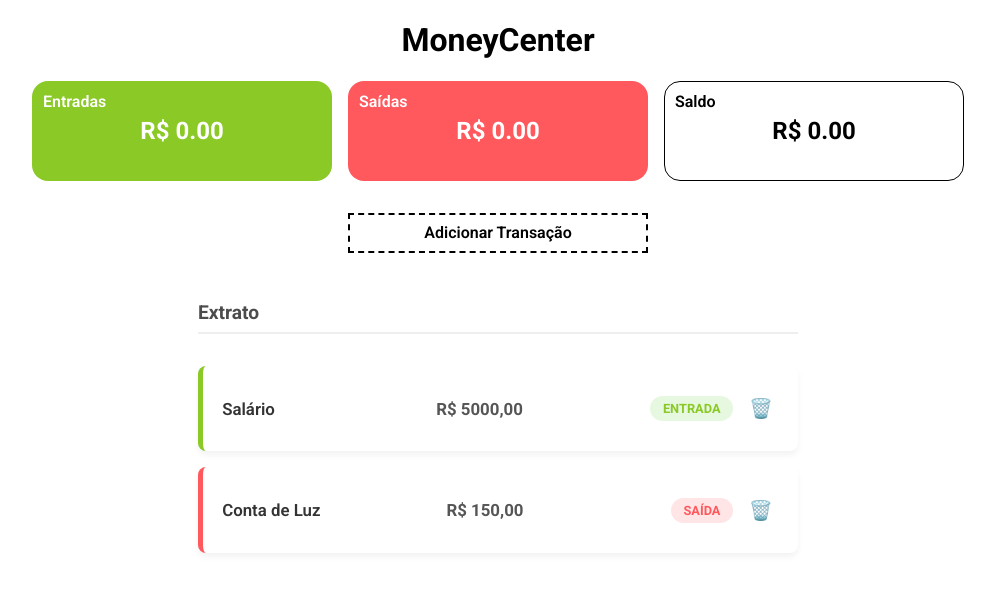
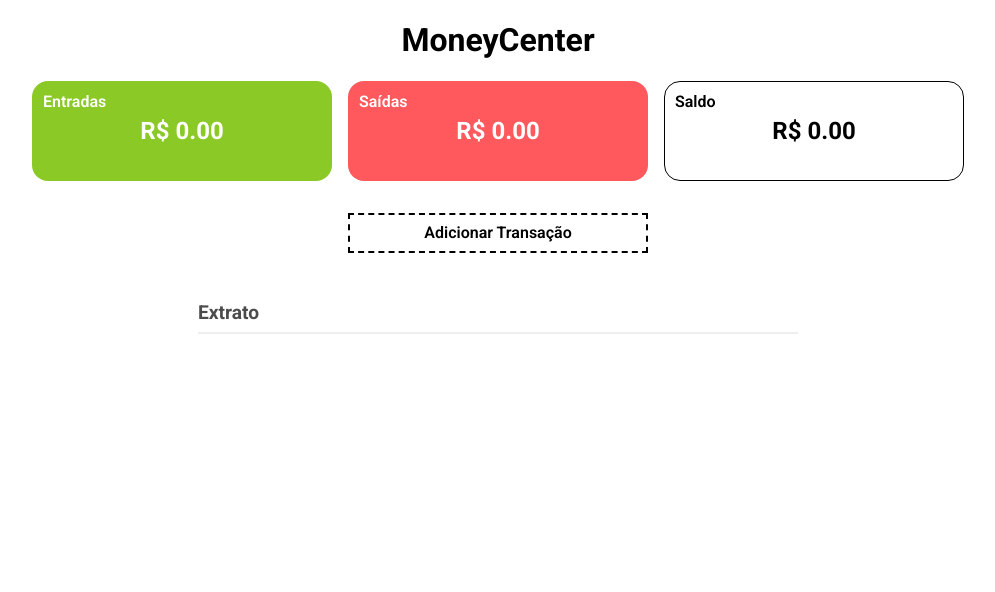
Before and after one commit to jeancarloslima/dashboard-financeiro, a React (Vite) app: page / in a window 1280 px wide. Shown: the top 592 px of the page, without its empty margins (142-1137 px from the left). Built offline with nearby package versions, Linux system fonts and the light colour scheme.

Commit message:
Adicionando função de deletar transação

```diff
--- a/src/App.jsx
+++ b/src/App.jsx
@@ -1,4 +1,4 @@
-import { useEffect, useReducer } from "react";
+import { useCallback, useEffect, useReducer } from "react";
 import styles from "./App.module.css";
 import FormularioTransacao from "./components/FormularioTransacao";
 import ListaTransacoes from "./components/ListaTransacoes";
@@ -31,6 +31,10 @@ function App() {
     localStorage.setItem("transacoes", JSON.stringify(transacoes));
   }, [transacoes]);
 
+  const deletarTransacao = useCallback((idParaDeletar) => {
+    dispatch({ type: "REMOVER_TRANSACAO", payload: idParaDeletar });
+  }, []);
+
   return (
     <div className={styles.app}>
       <header>
@@ -43,7 +47,10 @@ function App() {
       <main>
         <div>
           <FormularioTransacao dispatch={dispatch} />
-          <ListaTransacoes transacoes={transacoes} dispatch={dispatch} />
+          <ListaTransacoes
+            transacoes={transacoes}
+            deletarTransacao={deletarTransacao}
+          />
         </div>
       </main>
     </div>
--- a/src/components/ItemTransacao/index.jsx
+++ b/src/components/ItemTransacao/index.jsx
@@ -1,6 +1,7 @@
+import { memo } from "react";
 import styles from "./ItemTransacao.module.css";
 
-export default function ItemTransacao({ descricao, valor, tipo }) {
+function ItemTransacao({ id, descricao, valor, tipo, deletarTransacao }) {
   const isEntrada = tipo === "Entrada";
 
   return (
@@ -17,9 +18,11 @@ export default function ItemTransacao({ descricao, valor, tipo }) {
       >
         {tipo}
       </span>
-      <button className={styles.btnDeletar} title="Deletar transação">
+      <button onClick={() => deletarTransacao(id)} className={styles.btnDeletar} title="Deletar transação">
         🗑️
       </button>
     </div>
   );
 }
+
+export default memo(ItemTransacao);
--- a/src/components/ListaTransacoes/index.jsx
+++ b/src/components/ListaTransacoes/index.jsx
@@ -1,12 +1,20 @@
 import ItemTransacao from "../ItemTransacao";
 import styles from "./ListaTransacoes.module.css";
 
-export default function ListaTransacoes() {
-    return (
-        <div className={styles.container}>
-            <h2 className={styles.titulo}>Extrato</h2>
-            <ItemTransacao descricao="Salário" valor={5000} tipo="Entrada" />
-            <ItemTransacao descricao="Conta de Luz" valor={150} tipo="Saída" />
-        </div>
-    )
+export default function ListaTransacoes({ transacoes, deletarTransacao }) {
+  return (
+    <div className={styles.container}>
+      <h2 className={styles.titulo}>Extrato</h2>
+      {transacoes.map((item) => (
+        <ItemTransacao
+          key={item.id}
+          id={item.id}
+          descricao={item.descricao}
+          valor={item.valor}
+          tipo={item.tipo}
+          deletarTransacao={deletarTransacao}
+        />
+      ))}
+    </div>
+  );
 }
```
